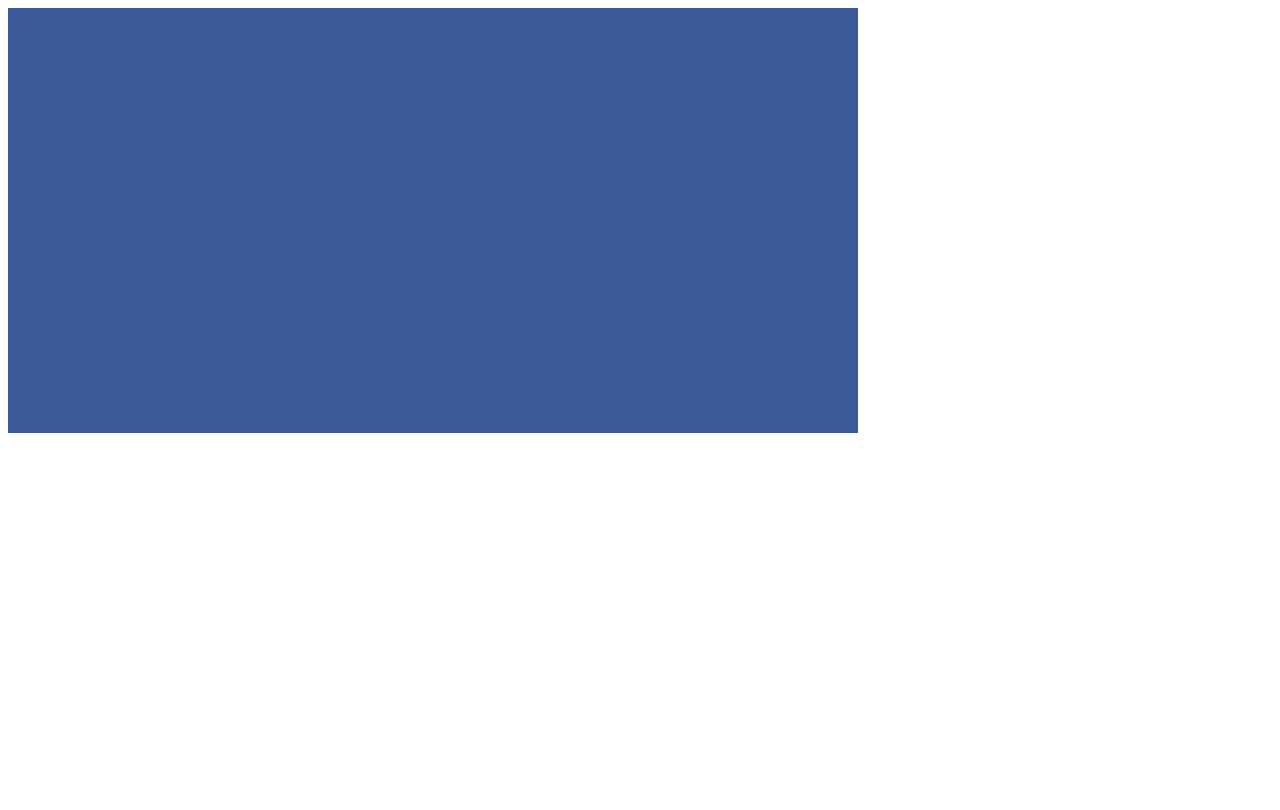
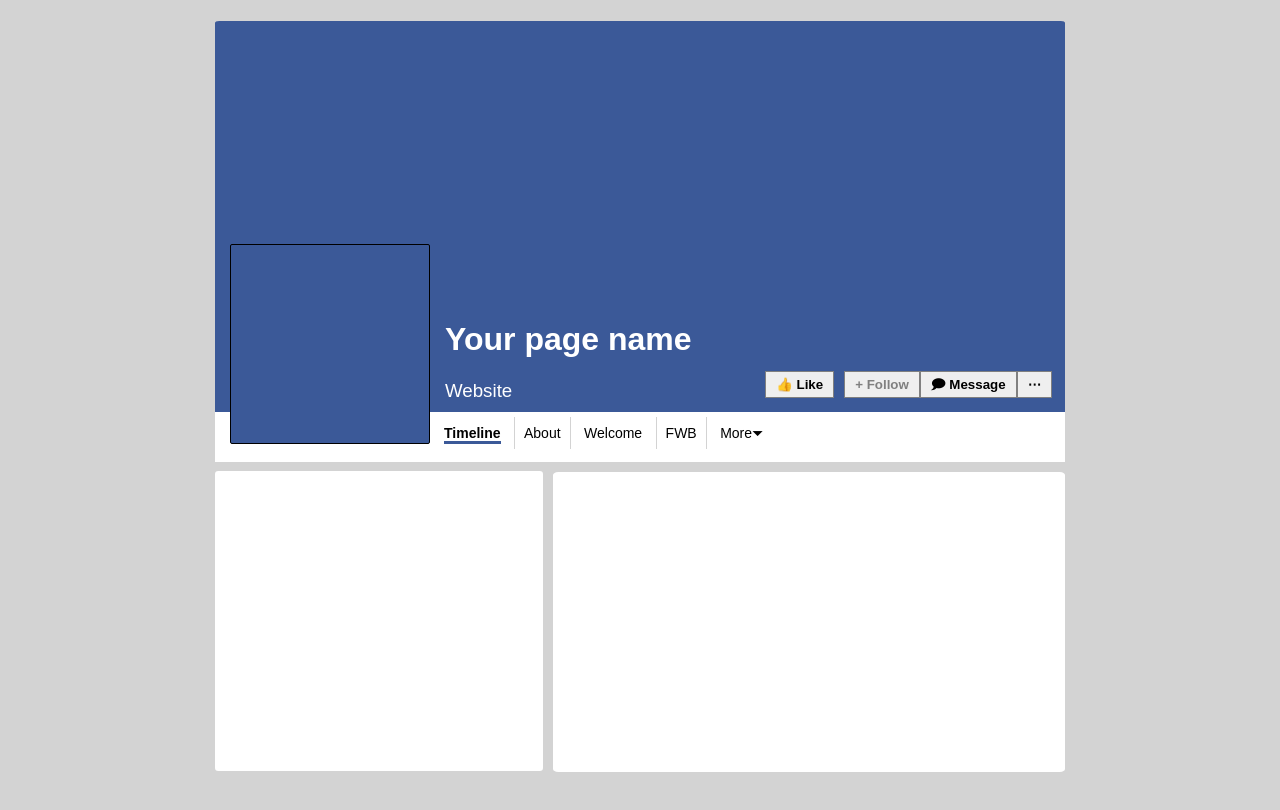
Before and after one commit to Jahaga/social-media-mockup, a plain HTML site: page index.html in a window 1280 px wide. Drawn offline with Linux system fonts and the light colour scheme.

Commit message:
Header completed, columns added

```diff
--- a/assets/style.css
+++ b/assets/style.css
@@ -1,11 +1,141 @@
 * {
     box-sizing: border-box;
+    font-family: sans-serif;
+    margin-left: auto;
+    margin-right: auto;
+}
+
+body {
+    background-color: lightgray;
 }
 
 .header {
-    position: fixed;
     width: 850px;
-    height: 425px;
+    height: 400px;
+}
+
+.header-bg {
+    height: 400px;
+    background-color: #3b5998;
+    border-radius: 0.5%;
+}
+
+.profile-heading {
+    height: 50px;
+    background-color: white;
+
+    position: relative;
+    top: -25px;
+}
+
+.profile-photo {
+    width: 200px;
+    height: 200px;
     background-color: #3b5998;
 
+    border: 1px solid black;
+    border-radius: 1%;
+
+    position: relative;
+    top: -202px;
+    left: -310px;
+
 }
+
+.site-info {
+    color: white;
+    position: relative;
+    top: 300px;
+    left: 230px;
+}
+
+.site-info h3 {
+    font-weight: lighter;
+}
+
+.profile-heading li {
+    width: 50%;
+    list-style: none;
+    padding: 8px 9px 8px 9px;
+
+    font-size: 14px;
+
+    display: inline;
+    position: relative;
+    top: 12px;
+    left: 180px;
+}
+
+.list-border {
+    border-left: 1px solid lightgray;
+    border-right: 1px solid lightgray;
+}
+
+.profile-heading a {
+    font-weight: bold;
+    text-decoration: none;
+    color: black;
+    box-shadow: 0 3px 0 0 #3b5998;
+}
+
+.interact-menu {
+    float: right;
+
+    position: relative;
+    top: -280px;
+    left: -10px;
+}
+
+.interact-bar button {
+    border: 1px solid gray;
+    line-height: 15px;
+    padding: 5px 10px;
+
+    cursor: pointer;
+    font-weight: bold;
+
+    position: relative;
+    top: 5px;
+    left: -3px;
+    float: left;
+}
+
+.like {
+    margin-right: 10px;
+}
+
+.follow {
+    color: gray;
+    font-weight: bold;
+}
+
+.layout {
+    width: 850px;
+    height: 100%;
+
+    position: relative;
+    top: -200px;
+}
+
+.column-info {
+    width: 328px;
+    height: 300px;
+    margin-right: 10px;
+    border-radius: 1%;
+
+    background-color: white;
+
+    float: left;
+}
+
+.column-updates {
+    width: 512px;
+    height: 300px;
+    border-radius: 1%;
+
+    position: relative;
+    top: -26px;
+    background-color: white;
+
+    float: left;
+}
--- a/index.html
+++ b/index.html
@@ -1,22 +1,51 @@
 <!DOCTYPE html>
 <html lang="en">
-<link rel="stylesheet" href="assets/style.css">
+
 
 <head>
     <meta charset="UTF-8">
     <meta name="viewport" content="width=device-width, initial-scale=1.0">
     <title>Social Media Mockup</title>
-
+    <link rel="stylesheet" href="assets/style.css">
 </head>
 
 <body>
-    <header>
-        <nav></nav>
-        <div class="header">
-            <div class="header-background"></div>
-            <div class="header-bottom"></div>
+    <div class="header">
+        <div class="header-bg">
+
+            <div class="site-info">
+                <h1>Your page name</h1>
+                <h3>Website</h3>
+            </div>
         </div>
-    </header>
+
+        <div class="profile-heading">
+            <ul>
+                <li><a href="#">Timeline</a></li>
+                <li class="list-border">About</li>
+                <li>Welcome</li>
+                <li class="list-border">FWB</li>
+                <li>More⏷</li>
+            </ul>
+            <div class="profile-photo"></div>
+            <div class="interact-menu">
+
+                <div class="interact-bar">
+                    <button class="like">👍&nbsp;Like</button>
+                    <button class="follow">+&nbsp;Follow</button>
+                    <button class="message">🗩&nbsp;Message</button>
+                    <button class="ellipsis">⋯</button>
+                </div>
+
+            </div>
+        </div>
+    </div>
+
+    <div class="layout">
+        <div class="column-info"></div>
+        <div class="column-updates"></div>
+
+    </div>
 </body>
 
 </html>
```
